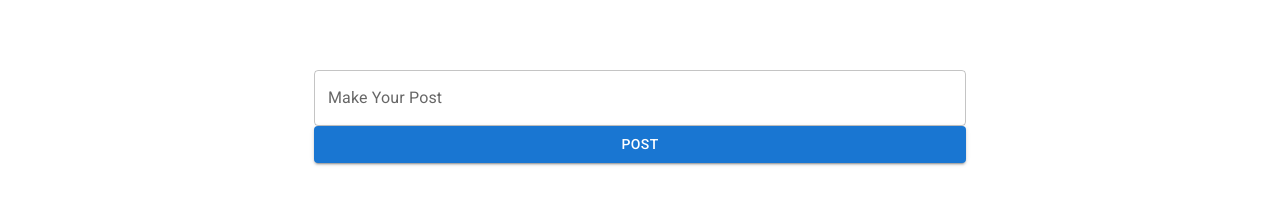
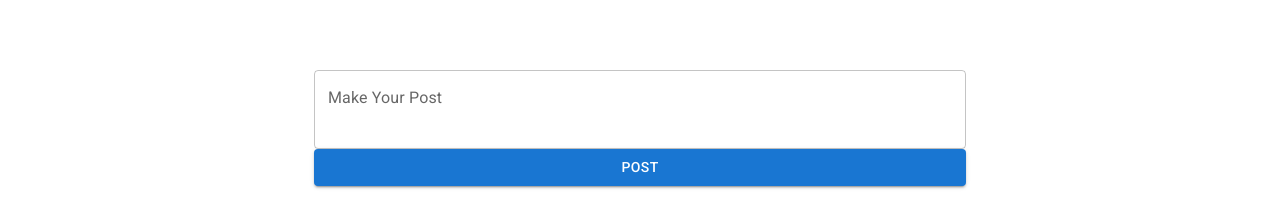
Before and after one commit to Tarhovh/sosial-network, a React (Create React App) app: page /userProfil in a window 1280 px wide. Shown: the part 348-547 px from the top of the page. Built offline with nearby package versions, Linux system fonts and the light colour scheme.

Commit message:
inputField changed

```diff
--- a/src/components/userPostsComponents/FullWidthTextField.jsx
+++ b/src/components/userPostsComponents/FullWidthTextField.jsx
@@ -7,7 +7,13 @@ import Button from "@mui/material/Button";
 import FormControl from "@mui/material/FormControl";
 // import { Paper } from '@mui/material';
 import CardMedia from "@mui/material/CardMedia";
-import { blue, deepPurple, grey, lightBlue, lightGreen } from "@mui/material/colors";
+import {
+  blue,
+  deepPurple,
+  grey,
+  lightBlue,
+  lightGreen,
+} from "@mui/material/colors";
 
 import { useState } from "react";
 import { useDispatch, useSelector } from "react-redux";
@@ -21,7 +27,7 @@ import Typography from "@mui/material/Typography";
 import ThumbUpIcon from "@mui/icons-material/ThumbUp";
 import ShareIcon from "@mui/icons-material/Share";
 import ReadMoreOutlinedIcon from "@mui/icons-material/ReadMoreOutlined";
-import { Avatar } from "@mui/material";
+import { Avatar, TextareaAutosize } from "@mui/material";
 
 export default function FullWidthTextField() {
   const todos = useSelector(function (state) {
@@ -55,6 +61,8 @@ export default function FullWidthTextField() {
     marginBottom: 50,
   };
 
+  console.dir(TextField);
+
   return (
     <>
       <Box
@@ -71,6 +79,8 @@ export default function FullWidthTextField() {
             }}
           >
             <TextField
+              multiline
+              rows={2}
               fullWidth
               label="Make Your Post"
               id="fullWidth"
@@ -111,7 +121,7 @@ export default function FullWidthTextField() {
               maxWidth: 500,
               marginTop: 6,
               borderRadius: 8,
-              bgcolor: lightGreen ['50'],
+              bgcolor: lightGreen["50"],
             }}
           >
             <CardActions
@@ -161,21 +171,20 @@ export default function FullWidthTextField() {
                 >
                   {todo.text}
                 </Typography>
-                </CardContent>
-                <CardContent
-                 sx={{
+              </CardContent>
+              <CardContent
+                sx={{
                   display: "flex",
-                  width: '90%',
+                  width: "90%",
                   justifyContent: "flex-end",
-                  alignItems: 'flex-end',
+                  alignItems: "flex-end",
                   justifySelf: "flex-end",
                 }}
-                >
+              >
                 <Typography gutterBottom variant="h6" component="div">
                   ©MyNetwork
                 </Typography>
-                </CardContent>
-
+              </CardContent>
             </CardMedia>
             <CardActions>
               <Button variant="contained" endIcon={<ShareIcon />}></Button>
```
